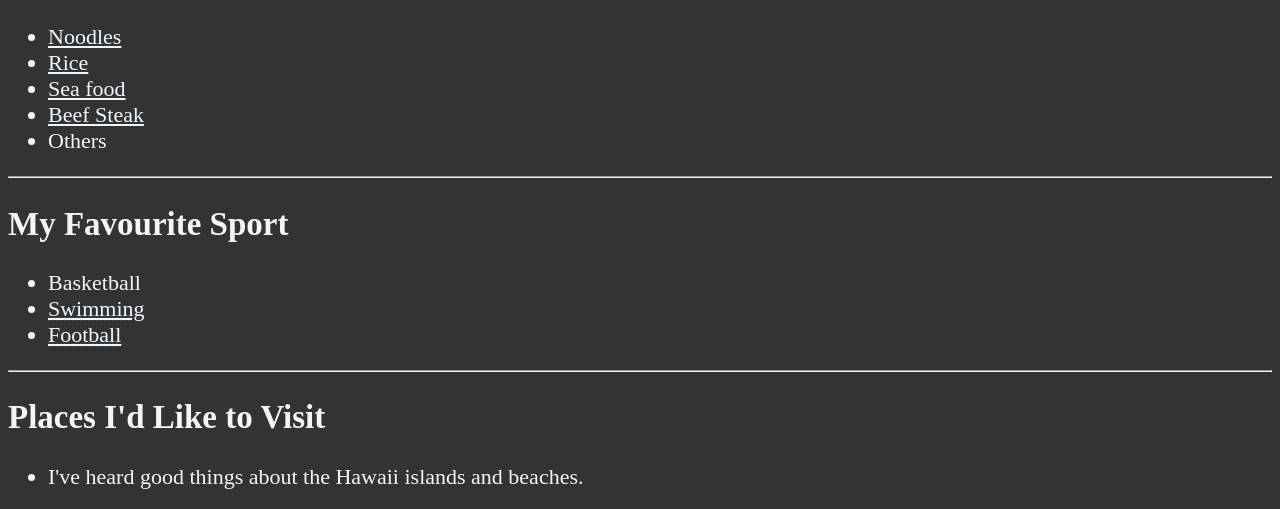
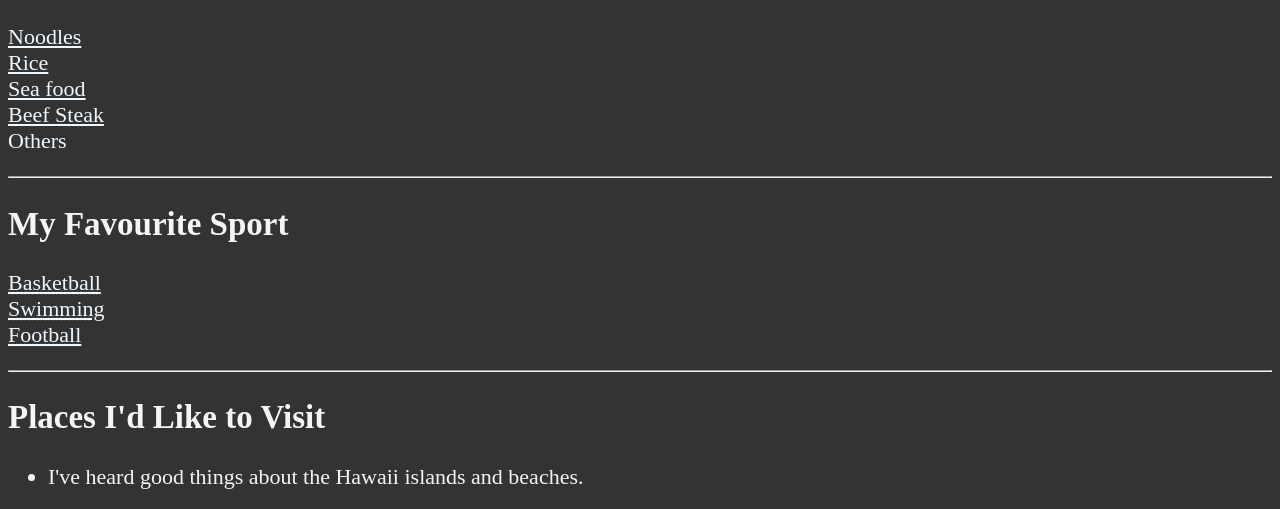
Before and after one commit to zombieaattak2009/Basic-HTML, a plain HTML site: page about.html in a window 1280 px wide. Shown: the part 527-1036 px from the top of the page. Drawn offline with Linux system fonts and the light colour scheme.

Commit message:
Bug Fix #1
Fixed Bugs/Errors.

```diff
--- a/about.html
+++ b/about.html
@@ -37,22 +37,28 @@
             <hr />
             <article id="favfood">
                 <h2>My favourite food</h2>
-        <ul>
-            <abbr title="Rice"><li><a href="https://en.wikipedia.org/wiki/Noodle">Noodles</a></li></abbr>
-            <abbr title="Rice"><li><a href="https://en.wikipedia.org/wiki/Rice">Rice</a></li></abbr>
-            <abbr title="Sea Food"><li><a href="https://en.wikipedia.org/wiki/Seafood">Sea food</a></li></abbr>
-            <abbr title="Beef"><li><a href="https://en.wikipedia.org/wiki/Beefsteak">Beef Steak</a></li></abbr>
-            <li><a>Others</a></li>
-        </ul>
+                <p>
+                    <abbr title="Rice"><a href="https://en.wikipedia.org/wiki/Noodle">Noodles</a></abbr>
+                    <br />
+                    <abbr title="Rice"><a href="https://en.wikipedia.org/wiki/Rice">Rice</a></abbr>
+                    <br />
+                    <abbr title="Sea Food"><a href="https://en.wikipedia.org/wiki/Seafood">Sea food</a></abbr>
+                    <br />
+                    <abbr title="Beef"><a href="https://en.wikipedia.org/wiki/Beefsteak">Beef Steak</a></abbr>
+                    <br />
+                    <a>Others</a>
+                </p>
             </article>
             <hr />
             <article id="favsport">
                 <h2>My Favourite Sport</h2>
-        <ul>
-            <li><a>Basketball</a></li>
-            <abbr title="Swimming"><li><a href="https://en.wikipedia.org/wiki/Swimming_(sport)">Swimming</a></li></abbr>
-            <abbr title="Football/Soccer"><li><a href="https://en.wikipedia.org/wiki/Association_football">Football</a></li></abbr>
-        </ul>
+                <p>
+                    <abbr title="Basketball"><a href="https://en.wikipedia.org/wiki/Basketball">Basketball</a></abbr>
+                    <br />
+                    <abbr title="Swimming"><a href="https://en.wikipedia.org/wiki/Swimming_(sport)">Swimming</a></abbr>
+                    <br />
+                    <abbr title="Football/Soccer"><a href="https://en.wikipedia.org/wiki/Association_football">Football</a></abbr>
+                </p>
                 <hr />
             </article>
             <article id="end">
@@ -61,7 +67,7 @@
                     <li>
                         <p>I've heard good things about the Hawaii islands and beaches.</p>
                         <figure>
-                    <img src="Image/hawaii.jpeg" alt="Hawaii Beach" title="I want to visit a Hawaii beach" loading="lazy">
+                            <img src="Image/hawaii.jpeg" alt="Hawaii Beach" title="I want to visit a Hawaii beach" loading="lazy" />
                             <figcaption>
                                 Hawaii Beach
                             </figcaption>
```
Lines whose indentation alone changed are shown as unchanged.
